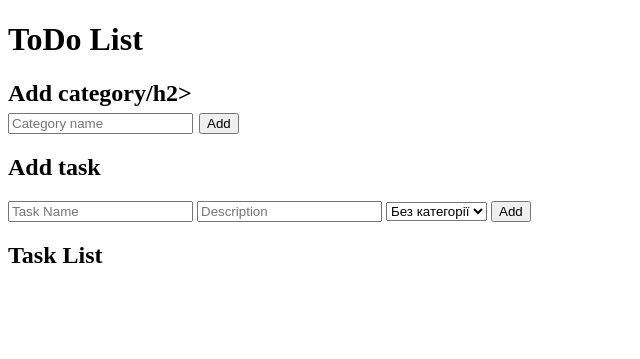
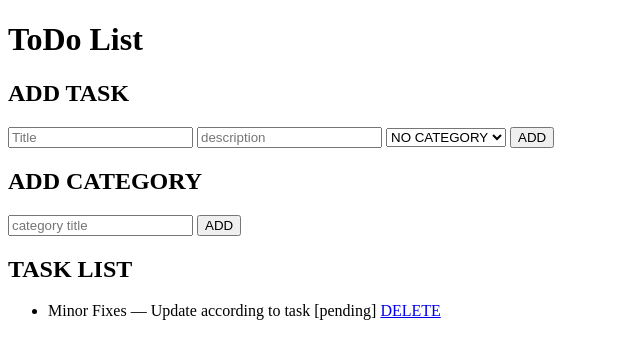
Before and after one commit to DanielTymoshenko-ux/CRUD-project, a Flask app: page / in a window 1280 px wide. Shown: the top 359 px of the page, without its empty margins (0-640 px from the left). Run offline with Flask 3, Linux system fonts and the light colour scheme; data comes from the database, SQL or seed files in the repository; both versions use the stored data as it was after the commit; data that the repository does not hold is empty.

Commit message:
Add full CRUD for Task with created_date, update REST API and frontend

```diff
--- a/app.py
+++ b/app.py
@@ -1,12 +1,13 @@
 from flask import Flask, render_template, request, redirect, url_for, jsonify
 from flask_sqlalchemy import SQLAlchemy
+from datetime import datetime
 
 app = Flask(__name__)
 app.config['SQLALCHEMY_DATABASE_URI'] = 'sqlite:///database.db'
 app.config['SQLALCHEMY_TRACK_MODIFICATIONS'] = False
 db = SQLAlchemy(app)
 
-#  МОДЕЛІ
+# MODELS
 class Category(db.Model):
     id = db.Column(db.Integer, primary_key=True)
     name = db.Column(db.String(50), unique=True, nullable=False)
@@ -14,12 +15,13 @@ class Category(db.Model):
 
 class Task(db.Model):
     id = db.Column(db.Integer, primary_key=True)
-    title = db.Column(db.String(100))
+    title = db.Column(db.String(100), nullable=False)
     description = db.Column(db.String(200))
     done = db.Column(db.Boolean, default=False)
+    created_date = db.Column(db.DateTime, default=datetime.utcnow)
     category_id = db.Column(db.Integer, db.ForeignKey('category.id'))
 
-# ROUTES HTML
+#  HTML ROUTES
 @app.route('/')
 def index():
     tasks = Task.query.all()
@@ -51,8 +53,9 @@ def delete(id):
     db.session.commit()
     return redirect(url_for('index'))
 
-#  REST API
-@app.route('/api/tasks')
+# REST API
+
+@app.route('/api/tasks', methods=['GET'])
 def get_tasks():
     tasks = Task.query.all()
     return jsonify([
@@ -61,24 +64,60 @@ def get_tasks():
             'title': t.title,
             'description': t.description,
             'done': t.done,
+            'created_date': t.created_date.isoformat(),
             'category': t.category.name if t.category else None
         } for t in tasks
     ])
 
-@app.route('/api/categories')
-def get_categories():
-    categories = Category.query.all()
-    return jsonify([
-        {
-            'id': c.id,
-            'name': c.name,
-            'task_count': len(c.tasks)
-        } for c in categories
-    ])
+
+@app.route('/api/tasks/<int:id>', methods=['GET'])
+def get_task(id):
+    t = Task.query.get_or_404(id)
+    return jsonify({
+        'id': t.id,
+        'title': t.title,
+        'description': t.description,
+        'done': t.done,
+        'created_date': t.created_date.isoformat(),
+        'category': t.category.name if t.category else None
+    })
+
+
+@app.route('/api/tasks', methods=['POST'])
+def create_task():
+    data = request.get_json()
+    new_task = Task(
+        title=data['title'],
+        description=data.get('description', ''),
+        done=data.get('done', False),
+        category_id=data.get('category_id')
+    )
+    db.session.add(new_task)
+    db.session.commit()
+    return jsonify({'id': new_task.id}), 201
+
+
+@app.route('/api/tasks/<int:id>', methods=['PUT'])
+def update_task(id):
+    t = Task.query.get_or_404(id)
+    data = request.get_json()
+    t.title = data.get('title', t.title)
+    t.description = data.get('description', t.description)
+    t.done = data.get('done', t.done)
+    t.category_id = data.get('category_id', t.category_id)
+    db.session.commit()
+    return jsonify({'message': 'Updated successfully'}), 200
+
+
+@app.route('/api/tasks/<int:id>', methods=['DELETE'])
+def delete_task(id):
+    t = Task.query.get_or_404(id)
+    db.session.delete(t)
+    db.session.commit()
+    return jsonify({'message': 'Deleted successfully'}), 204
 
 # RUN APP
 if __name__ == '__main__':
     with app.app_context():
-        db.drop_all()
         db.create_all()
     app.run(debug=True)
--- a/models.py
+++ b/models.py
@@ -2,7 +2,7 @@ from flask_sqlalchemy import SQLAlchemy
 
 db = SQLAlchemy()
 
-#  Модель Category
+#  Category
 class Category(db.Model):
     id = db.Column(db.Integer, primary_key=True)
     name = db.Column(db.String(100), nullable=False)
@@ -10,7 +10,7 @@ class Category(db.Model):
 
     tasks = db.relationship("Task", backref="category", lazy=True)
 
-#  Модель Task
+#  Task
 class Task(db.Model):
     id = db.Column(db.Integer, primary_key=True)
     title = db.Column(db.String(120), nullable=False)
--- a/requirements.txt
+++ b/requirements.txt
@@ -1,3 +1,2 @@
-flask
-flask-cors
-flask-sqlalchemy
+Flask==2.3.4
+Flask-SQLAlchemy==3.0.5
--- a/templates/index.html
+++ b/templates/index.html
@@ -2,38 +2,37 @@
 <html lang="en">
 <head>
   <meta charset="UTF-8">
-  <title>ToDo List with Categories</title>
+  <title>ToDo CRUD</title>
 </head>
 <body>
   <h1>ToDo List</h1>
 
-  <h2>Add category/h2>
-  <form action="/add_category" method="POST">
-    <input type="text" name="name" placeholder="Category name" required>
-    <button type="submit">Add</button>
+  <h2>ADD TASK</h2>
+  <form id="addForm" method="POST" action="/add">
+    <input type="text" name="title" placeholder="Title" required>
+    <input type="text" name="description" placeholder="description">
+    <select name="category_id">
+      <option value="">NO CATEGORY</option>
+      {% for c in categories %}
+      <option value="{{ c.id }}">{{ c.name }}</option>
+      {% endfor %}
+    </select>
+    <button type="submit">ADD</button>
   </form>
 
-  <h2>Add task</h2>
-  <form action="/add" method="POST">
-    <input type="text" name="title" placeholder="Task Name" required>
-    <input type="text" name="description" placeholder="Description">
-    <select name="category_id">
-      <option value="">Без категорії</option>
-      {% for cat in categories %}
-        <option value="{{ cat.id }}">{{ cat.name }}</option>
-      {% endfor %}
-    </select>
-    <button type="submit">Add</button>
+  <h2>ADD CATEGORY</h2>
+  <form method="POST" action="/add_category">
+    <input type="text" name="name" placeholder="category title" required>
+    <button type="submit">ADD</button>
   </form>
 
-  <h2>Task List</h2>
+  <h2>TASK LIST</h2>
   <ul>
-    {% for task in tasks %}
-      <li>
-        <b>{{ task.title }}</b> — {{ task.description }}
-        {% if task.category %}[{{ task.category.name }}]{% endif %}
-        <a href="/delete/{{ task.id }}">❌</a>
-      </li>
+    {% for t in tasks %}
+    <li>
+      {{ t.title }} — {{ t.description }} [{{ 'done' if t.done else 'pending' }}]
+      <a href="/delete/{{ t.id }}">DELETE</a>
+    </li>
     {% endfor %}
   </ul>
 </body>
```
Also changed, not shown: instance/database.db.
